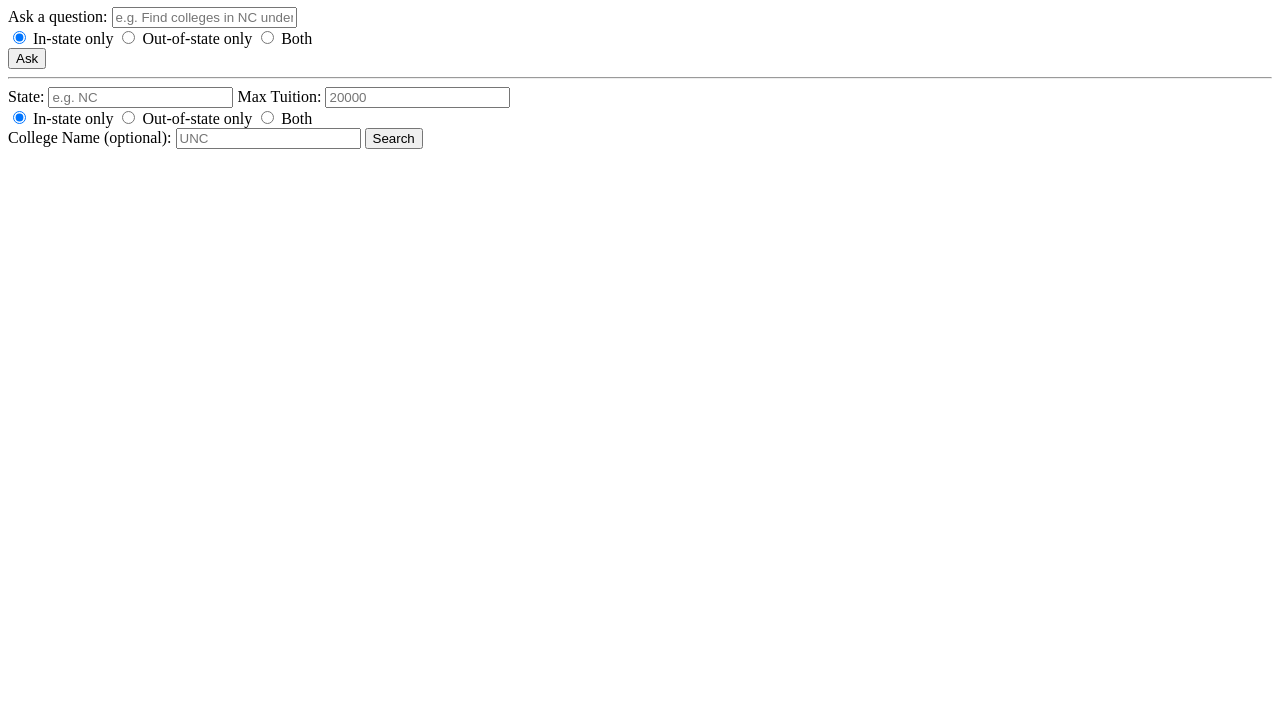
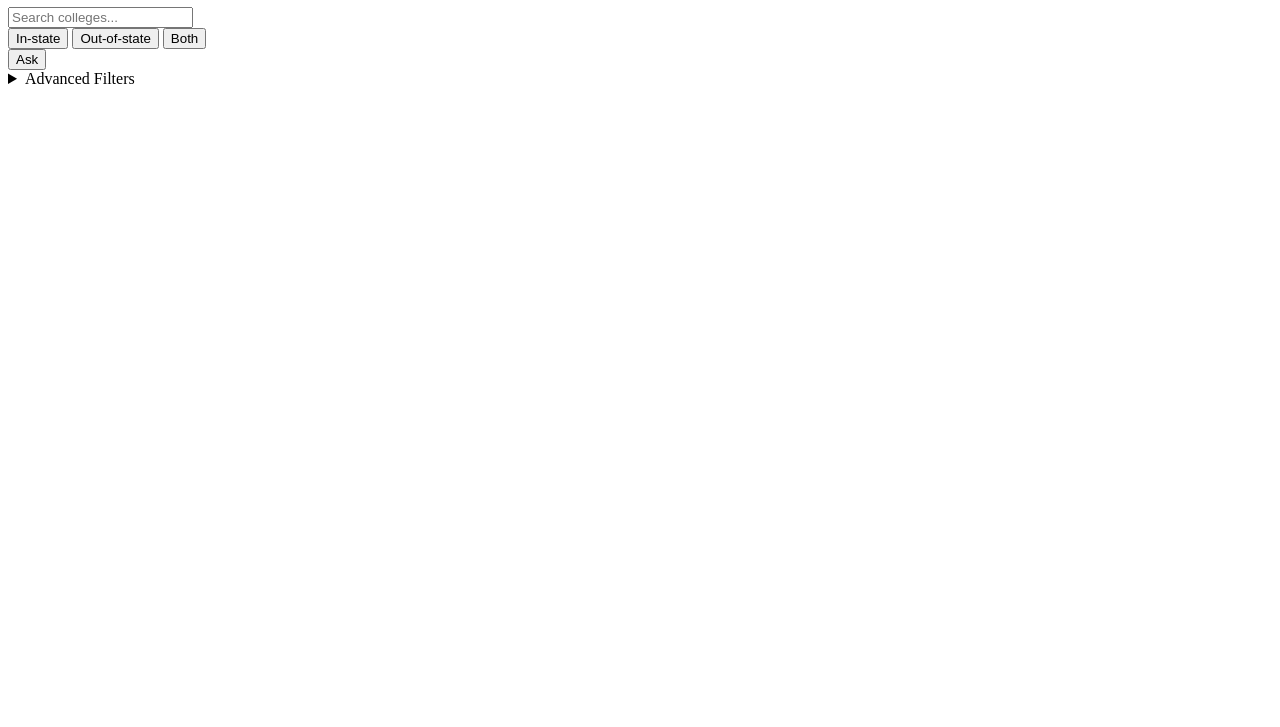
Before and after one commit to ecupirate99/qcolleges, a website: page index.html in a window 1280 px wide. Shown: the part 73-800 px from the top of the page. Drawn offline with Linux system fonts and the light colour scheme.

Commit message:
Update index.html

```diff
--- a/index.html
+++ b/index.html
@@ -9,43 +9,33 @@
   <div class="container">
     <h1>College Finder</h1>
 
-    <!-- Conversational free-text field -->
-    <form id="questionForm">
-      <label for="question">Ask a question:</label>
-      <input type="text" id="question" name="question" placeholder="e.g. Find colleges in NC under $20000">
+    <!-- Unified Search Panel -->
+    <div class="search-panel">
+      <!-- Free-text search -->
+      <form id="questionForm">
+        <input type="text" id="question" class="search-bar" placeholder="Search colleges...">
 
-      <!-- Tuition filter radio buttons -->
-      <div class="radio-group">
-        <label><input type="radio" name="q_tuition_filter" value="in_state" checked> In-state only</label>
-        <label><input type="radio" name="q_tuition_filter" value="out_state"> Out-of-state only</label>
-        <label><input type="radio" name="q_tuition_filter" value="both"> Both</label>
-      </div>
+        <!-- Segmented control for tuition filter -->
+        <div class="segmented-control">
+          <button type="button" data-filter="in_state" class="active">In-state</button>
+          <button type="button" data-filter="out_state">Out-of-state</button>
+          <button type="button" data-filter="both">Both</button>
+        </div>
 
-      <button type="submit">Ask</button>
-    </form>
+        <button type="submit" class="primary-btn">Ask</button>
+      </form>
 
-    <hr>
-
-    <!-- Structured filters -->
-    <form id="filterForm">
-      <label for="state">State:</label>
-      <input type="text" id="state" name="state" placeholder="e.g. NC">
-
-      <label for="max_tuition">Max Tuition:</label>
-      <input type="number" id="max_tuition" name="max_tuition" placeholder="20000">
-
-      <!-- Tuition filter radio buttons for structured form -->
-      <div class="radio-group">
-        <label><input type="radio" name="f_tuition_filter" value="in_state" checked> In-state only</label>
-        <label><input type="radio" name="f_tuition_filter" value="out_state"> Out-of-state only</label>
-        <label><input type="radio" name="f_tuition_filter" value="both"> Both</label>
-      </div>
-
-      <label for="name">College Name (optional):</label>
-      <input type="text" id="name" name="name" placeholder="UNC">
-
-      <button type="submit">Search</button>
-    </form>
+      <!-- Collapsible structured filters -->
+      <details class="filters">
+        <summary>Advanced Filters</summary>
+        <form id="filterForm">
+          <input type="text" id="state" placeholder="State (e.g. NC)">
+          <input type="number" id="max_tuition" placeholder="Max Tuition">
+          <input type="text" id="name" placeholder="College Name">
+          <button type="submit" class="primary-btn">Search</button>
+        </form>
+      </details>
+    </div>
 
     <!-- Spinner -->
     <div id="loading" class="spinner" style="display:none;"></div>
```
